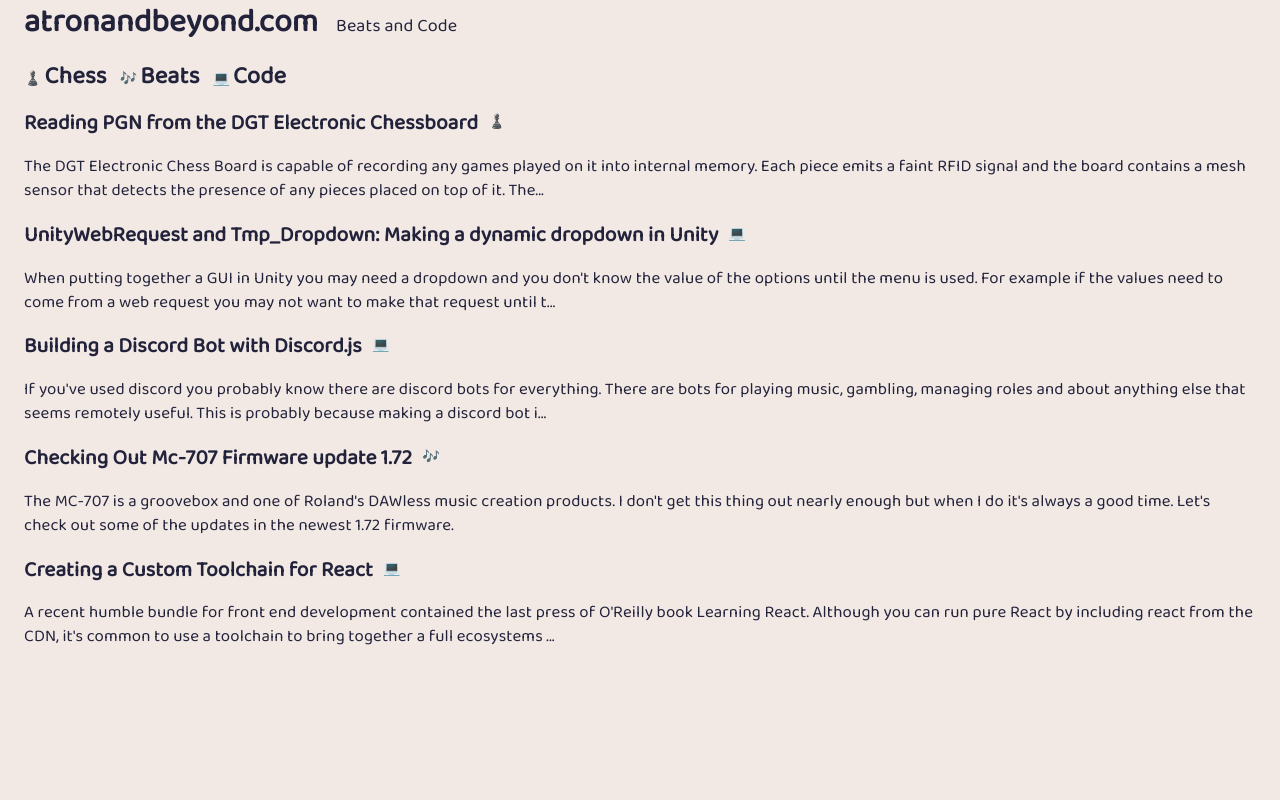
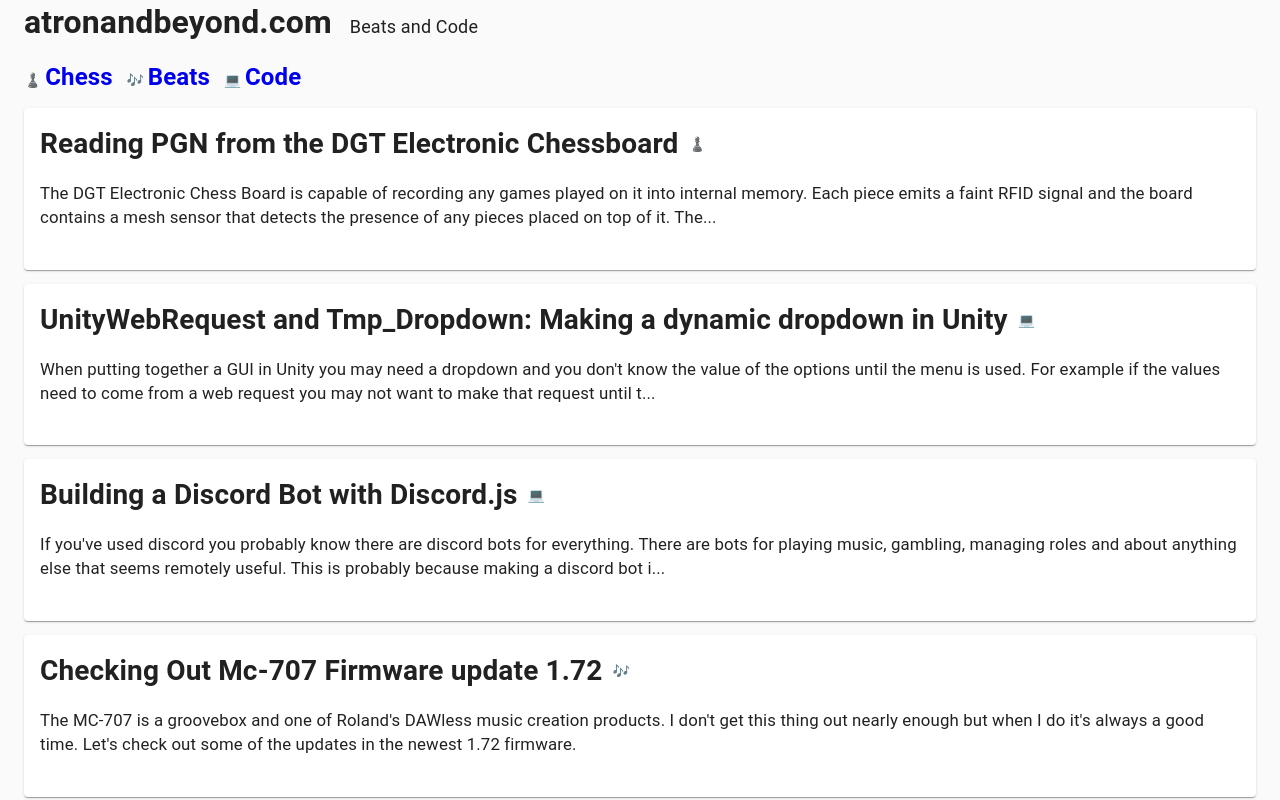
Before and after one commit to awayawm/atronandbeyond.com, a React app: page / in a window 1280 px wide. Shown: the top 800 px of the page. Built offline with nearby package versions, Linux system fonts and the light colour scheme; a web font is replaced by a local one.

Commit message:
Add card to article

```diff
--- a/package.json
+++ b/package.json
@@ -37,6 +37,7 @@
     "lodash": "^4.17.21",
     "react": "^17.0.2",
     "react-dom": "^17.0.2",
+    "react-helmet": "^6.1.0",
     "react-router-dom": "^5.2.0"
   }
 }
--- a/src/Components/Articles.js
+++ b/src/Components/Articles.js
@@ -2,6 +2,7 @@
 import PropTypes from 'prop-types';
 import _ from 'lodash'
 import '../css/Articles.css'
+import { Card, CardContent } from '@material-ui/core'
 
 export default class Articles extends Component {
     render() {
@@ -13,13 +14,13 @@
                     return _.intersection(article.tags, this.props.tags.filter(tag => tag.enabled).map(value => value.id)).length > 0
                 })
                 .map((article, i) =>
-                    <div key={i}>
-                        <div>
-                            <h2 className="icon">{article.title}</h2>
+                    <Card className="article" key={i}>
+                        <CardContent>
+                            <h1 className="icon">{article.title}</h1>
                             <div className="icon">{article.tags.map(articleTag => _.find(this.props.tags, (tag) => articleTag == tag.id).icon)}</div>
                             <p dangerouslySetInnerHTML={{ __html: _.truncate(article.content, { 'length': 250 }) }} />
-                        </div>
-                    </div>)
+                        </CardContent>
+                    </Card>)
         )
     }
 }
--- a/src/css/App.css
+++ b/src/css/App.css
@@ -4,10 +4,10 @@
   url("../../dist/fonts/baloo-bhai-2-all-400-normal.woff") format("woff"),
 }
 
-* {
+body {
   font-family: "Baloo Bhai 2";
-  background-color: #f2e9e4;
-  color: #22223b;
+  background-color: #edf2f4;
+  color: #2b2d42;
 }
 
 .icon {
--- a/src/css/Articles.css
+++ b/src/css/Articles.css
@@ -12,3 +12,8 @@
 p {
   font-size: larger;
 }
+
+.article {
+  background-color: #8d99ae;
+  margin-bottom: 1em;
+}
```
Also changed, not shown: 1 other file (tests, documents, lock files or other folders). Lines whose indentation alone changed are shown as unchanged.
